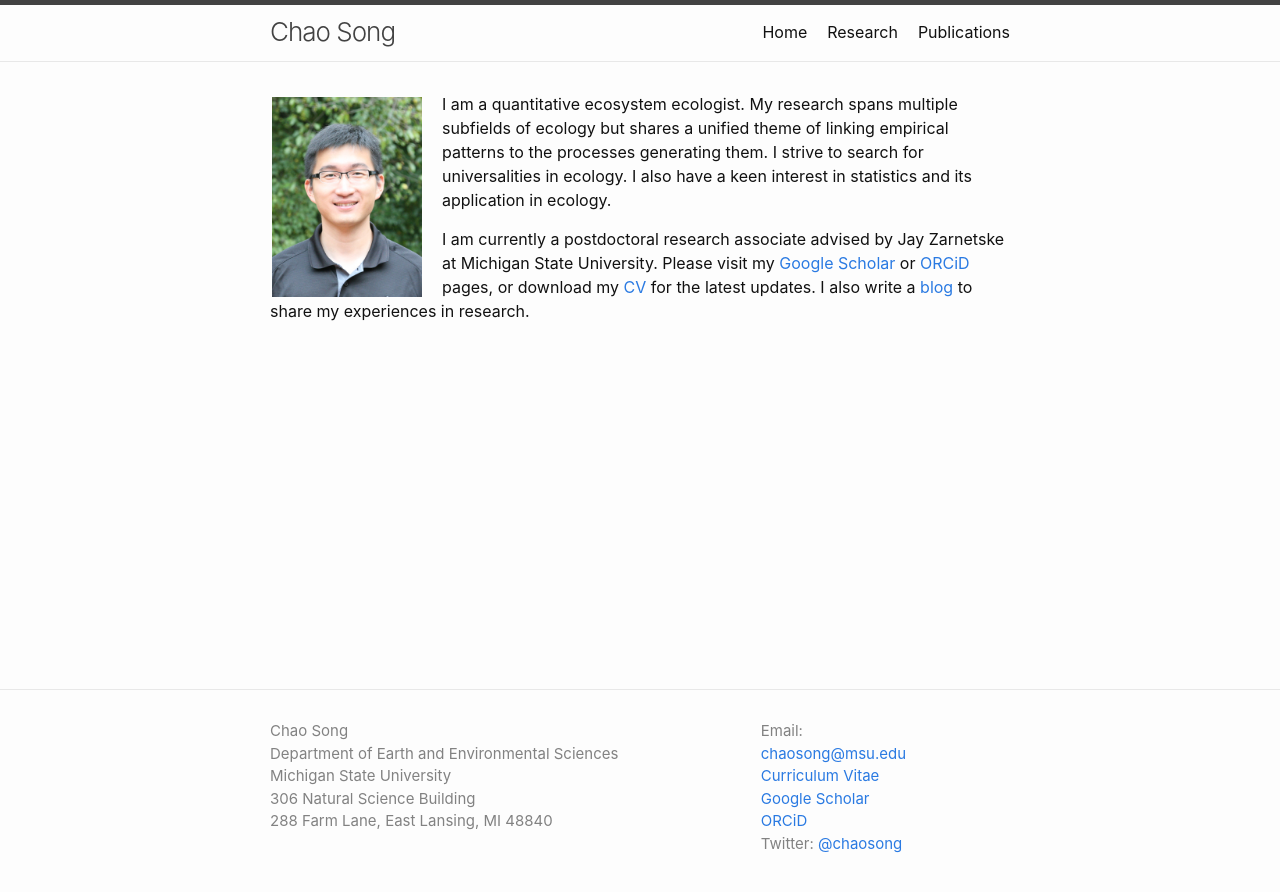
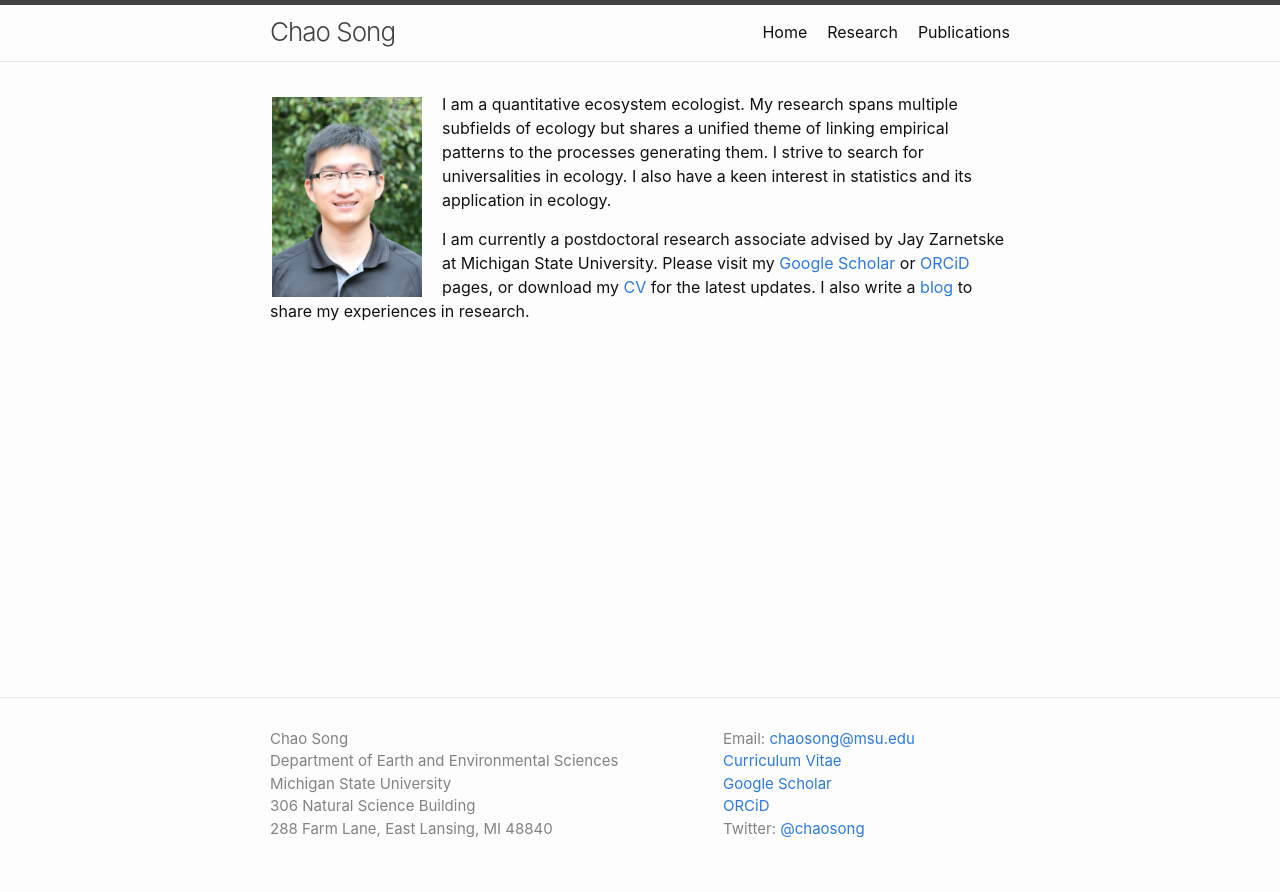
Before and after one commit to songchao1986/songchao1986.github.io, a Jekyll site: the page built from index.md, in a window 1280 px wide. Shown: the top 892 px of the page. Built offline with Jekyll 4.4.1, drawn with Linux system fonts in a browser that asks for light colours.

Commit message:
Update _layout.scss

```diff
--- a/_sass/minima/_layout.scss
+++ b/_sass/minima/_layout.scss
@@ -135,8 +135,8 @@
 }
 
 .footer-col-1 {
-  width: -webkit-calc(650% - (#{$spacing-unit} / 2));
-  width:         calc(65% - (#{$spacing-unit} / 2));
+  width: -webkit-calc(60% - (#{$spacing-unit} / 2));
+  width:         calc(60% - (#{$spacing-unit} / 2));
 }
 
 .footer-col-2 {
@@ -145,8 +145,8 @@
 }
 
 .footer-col-3 {
-  width: -webkit-calc(25% - (#{$spacing-unit} / 2));
-  width:         calc(25% - (#{$spacing-unit} / 2));
+  width: -webkit-calc(30% - (#{$spacing-unit} / 2));
+  width:         calc(30% - (#{$spacing-unit} / 2));
 }
 
 @include media-query($on-laptop) {
```
